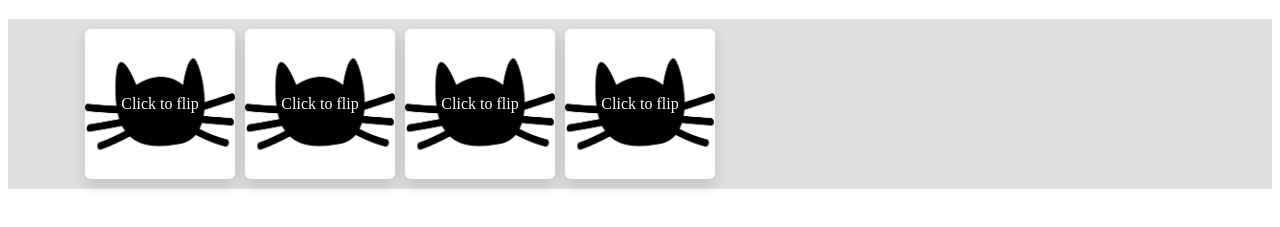
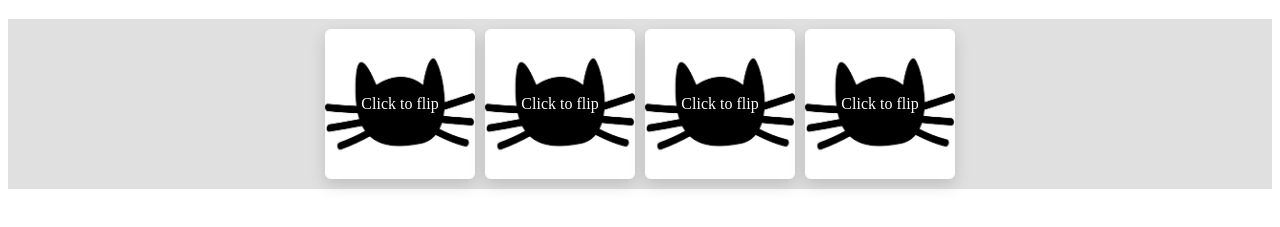
Before and after one commit to yolandajimenez/twinGame, a website: page simple/src/index.html in a window 1280 px wide. Shown: the part 69-296 px from the top of the page. Drawn offline with Linux system fonts and the light colour scheme.

Commit message:
style(index.html): update auto-fill to auto-fit

```diff
--- a/simple/src/index.html
+++ b/simple/src/index.html
@@ -44,7 +44,7 @@
         background-color:   #E0E0E0;
         display: grid;
         grid-gap: 10px;
-        grid-template-columns: repeat(auto-fill, minmax(150px, 150px));
+        grid-template-columns: repeat(auto-fit, minmax(150px, 150px));
         justify-content: center;
         padding: 10px;
     }
```
